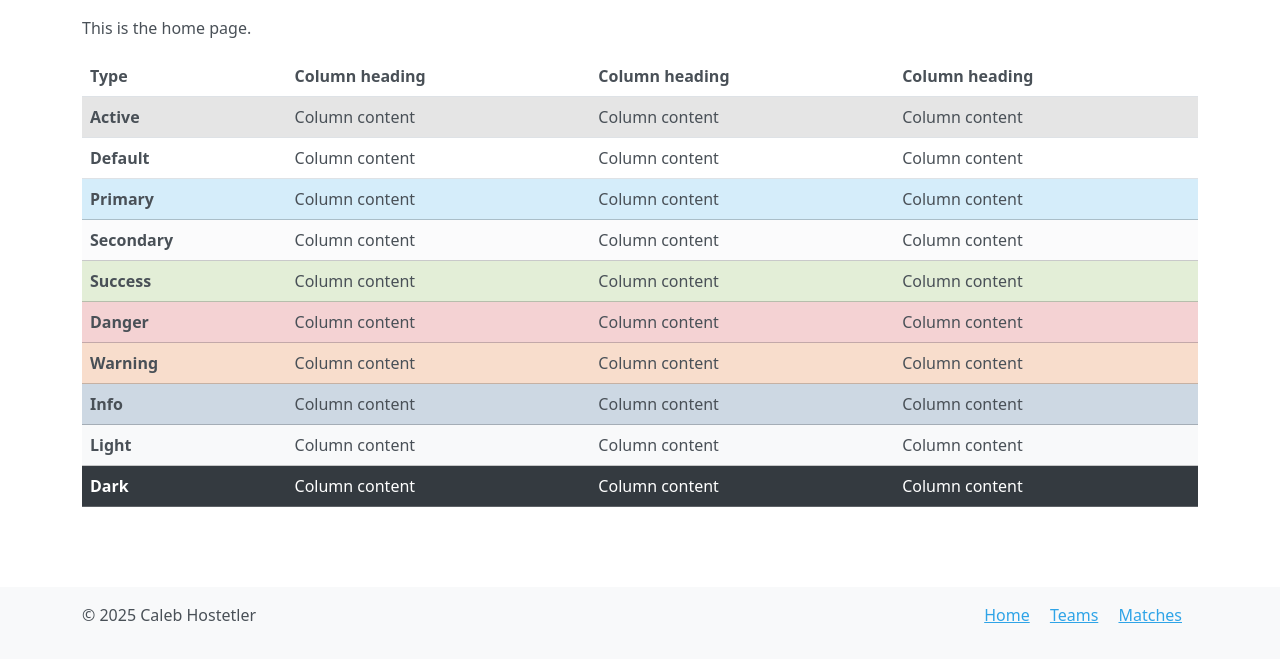
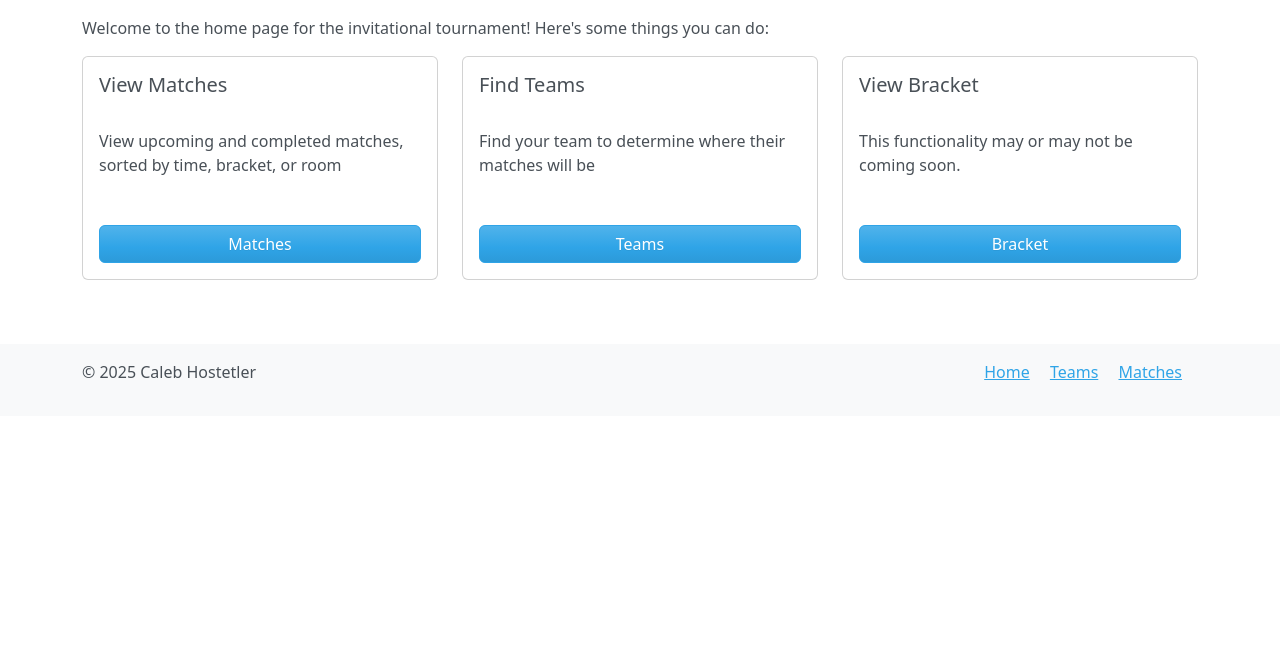
Before and after one commit to chostetler/tourneyman, a Django app: page / in a window 1280 px wide. Shown: the part 56-718 px from the top of the page. Run offline with Django 5.2, Linux system fonts and the light colour scheme; some libraries are stand-ins or nearby versions.

```diff
--- a/matches/templates/home.html
+++ b/matches/templates/home.html
@@ -3,81 +3,31 @@
 {% block title %}Home - My Site{% endblock %}
 
 {% block content %}
-<p>This is the home page.</p>
+<p>Welcome to the home page for the invitational tournament! Here's some things you can do:</p>
+
+<div class="row row-cols-1 row-cols-md-3 g-4">
+  <div class="col d-flex align-items-stretch">
+    <div class="card">
+      <h5 class="card-title m-3"> View Matches </h5>
+      <p class="card-body"> View upcoming and completed matches, sorted by time, bracket, or room </p>
+      <a class="btn btn-primary m-3" href="{% url 'matches_list' %}"> Matches </a>
+    </div>
+  </div>
+  <div class="col d-flex align-items-stretch">
+    <div class="card">
+      <h5 class="card-title m-3"> Find Teams </h5>
+      <p class="card-body"> Find your team to determine where their matches will be </p>
+      <a class="btn btn-primary m-3" href="{% url 'teams_list' %}"> Teams </a>
+    </div>
+  </div>
+  <div class="col d-flex align-items-stretch">
+    <div class="card">
+      <h5 class="card-title m-3"> View Bracket </h5>
+      <p class="card-body"> This functionality may or may not be coming soon. </p>
+      <a class="btn btn-primary m-3"> Bracket </a>
+    </div>
+  </div>
+</div>
 
 
-
-<table class="table table-hover">
-  <thead>
-    <tr>
-      <th scope="col">Type</th>
-      <th scope="col">Column heading</th>
-      <th scope="col">Column heading</th>
-      <th scope="col">Column heading</th>
-    </tr>
-  </thead>
-  <tbody>
-    <tr class="table-active">
-      <th scope="row">Active</th>
-      <td>Column content</td>
-      <td>Column content</td>
-      <td>Column content</td>
-    </tr>
-    <tr>
-      <th scope="row">Default</th>
-      <td>Column content</td>
-      <td>Column content</td>
-      <td>Column content</td>
-    </tr>
-    <tr class="table-primary">
-      <th scope="row">Primary</th>
-      <td>Column content</td>
-      <td>Column content</td>
-      <td>Column content</td>
-    </tr>
-    <tr class="table-secondary">
-      <th scope="row">Secondary</th>
-      <td>Column content</td>
-      <td>Column content</td>
-      <td>Column content</td>
-    </tr>
-    <tr class="table-success">
-      <th scope="row">Success</th>
-      <td>Column content</td>
-      <td>Column content</td>
-      <td>Column content</td>
-    </tr>
-    <tr class="table-danger">
-      <th scope="row">Danger</th>
-      <td>Column content</td>
-      <td>Column content</td>
-      <td>Column content</td>
-    </tr>
-    <tr class="table-warning">
-      <th scope="row">Warning</th>
-      <td>Column content</td>
-      <td>Column content</td>
-      <td>Column content</td>
-    </tr>
-    <tr class="table-info">
-      <th scope="row">Info</th>
-      <td>Column content</td>
-      <td>Column content</td>
-      <td>Column content</td>
-    </tr>
-    <tr class="table-light">
-      <th scope="row">Light</th>
-      <td>Column content</td>
-      <td>Column content</td>
-      <td>Column content</td>
-    </tr>
-    <tr class="table-dark">
-      <th scope="row">Dark</th>
-      <td>Column content</td>
-      <td>Column content</td>
-      <td>Column content</td>
-    </tr>
-  </tbody>
-</table>
-
 {% endblock %}
--- a/matches/templates/matches.html
+++ b/matches/templates/matches.html
@@ -8,6 +8,10 @@
 <a href="?format=bracket" class="btn btn-primary"> Group by bracket </a>
 <a href="?format=room" class="btn btn-primary"> Group by room </a>
 <hr>
+
+{% if user.is_staff %}
+<a href="{% url 'match_create' %}" class="btn btn-success"> Add match </a>
+{% endif %}
 
 {% if request.GET.format == 'bracket'%}
     {% regroup incomplete_matches by bracket as round_list %}
--- a/matches/templates/registration/login.html
+++ b/matches/templates/registration/login.html
@@ -35,6 +35,6 @@ Your username and password didn't match. Please try again.
 </form>
 
 {# Assumes you set up the password_reset view in your URLconf #}
-<p><a href="{% url 'password_reset' %}">Lost password?</a></p>
+{# <p><a href="{% url 'password_reset' %}">Lost password?</a></p> #}
 
 {% endblock %}
--- a/matches/urls.py
+++ b/matches/urls.py
@@ -22,4 +22,8 @@ urlpatterns = [
     path('teams/add/', TeamCreateView.as_view(), name='team_create'),
     path('rooms/add/', RoomCreateView.as_view(), name='room_create'),
     path('matches/add/', MatchCreateView.as_view(), name='match_create'),
+    path('matches/result/<int:match_id>/', views.match_result, name='match_result'),
+
+    # Edit forms
+    # path('matches/edit/<int:pk>', MatchUpdateView.as_view(), name='match_edit')
 ]
--- a/matches/views.py
+++ b/matches/views.py
@@ -1,11 +1,12 @@
-from django.shortcuts import render, redirect
+from django.shortcuts import render, redirect, get_object_or_404
 from .models import Region, Team, Room, Match
-from .forms import TeamForm, RoomForm, MatchForm
+from .forms import TeamForm, RoomForm, MatchForm, MatchResultForm
 from django.http import Http404
 from django.urls import reverse_lazy, reverse
-from django.views.generic.edit import CreateView
+from django.views.generic.edit import CreateView, UpdateView
 from django.contrib.messages.views import SuccessMessageMixin
 from django.contrib.auth.mixins import LoginRequiredMixin, UserPassesTestMixin
+from django.contrib.auth.decorators import user_passes_test
 from django.contrib.auth import authenticate, login
 
 # Create your views here.
@@ -86,6 +87,24 @@ def scorekeeper(request):
 def profile_view(request):
     return redirect('home')
 
+def is_bracket_manager(user):
+    return user.groups.filter(name='Bracket Managers').exists() or user.is_staff
+
+@user_passes_test(is_bracket_manager)
+def match_result(request, match_id):
+    match = get_object_or_404(Match, id=match_id)
+
+    if request.method == 'POST':
+        form = MatchResultForm(request.POST, instance=match)
+        if form.is_valid():
+            form.save()
+            return redirect('home')
+    else:
+        form = MatchResultForm(instance=match)
+
+    return render(request, 'match_result_form.html', {'match': match})
+
+
 # def login_view(request):
 #     username = request.POST["username"]
 #     password = request.POST["password"]
```
Also changed, not shown: matches/forms.py (+10 -0 lines), matches/templates/match_result_form.html (added, +32 -0 lines), matches/templates/scorebug-skinny.html (+13 -6 lines).
